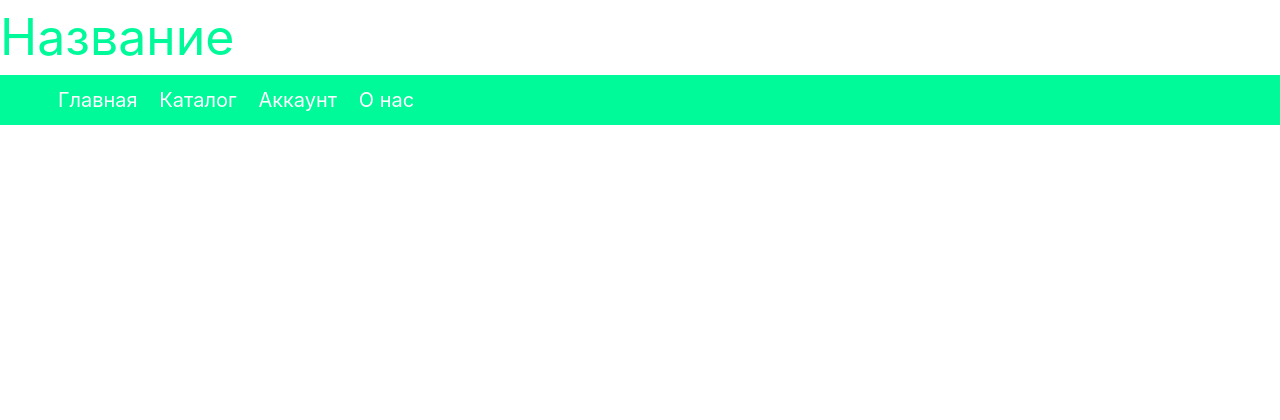
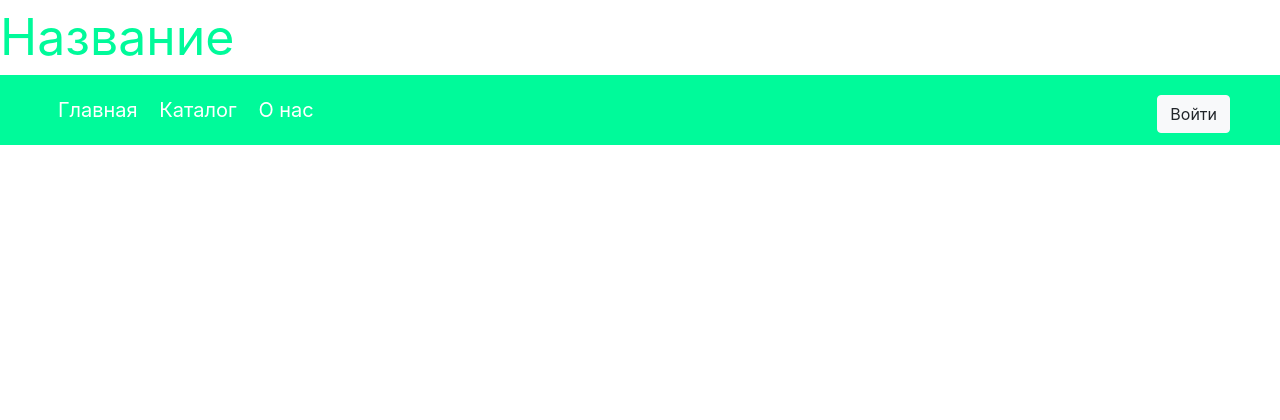
Before and after one commit to MaxGolubev19/Secondhand-Svetlana-, a Flask app: page /about in a window 1280 px wide. Shown: the top 420 px of the page. Run offline with Flask 2, Linux system fonts and the light colour scheme; some libraries are stand-ins or nearby versions.

Commit message:
Add files via upload

```diff
--- a/static/style.css
+++ b/static/style.css
@@ -6,7 +6,7 @@
 
 .main-menu {
 	background-color: #00FA9A;
-	padding: 10px 50px;
+	padding: 20px 50px;
 	font-size: 20px;
 }
 
--- a/templates/base.html
+++ b/templates/base.html
@@ -16,8 +16,12 @@
 			<div class="main-menu">
 				<a class="p-2 text-white" href="/">Главная</a>
 				<a class="p-2 text-white" href="/catalog">Каталог</a>
-				<a class="p-2 text-white" href="/account">Аккаунт</a>
 				<a class="p-2 text-white" href="/about">О нас</a>
+				{% if True %}
+					<a class="btn btn-light" href="/account" style="float: right">Войти</a>
+				{% else %}
+					<a class="btn btn-light" href="/account" style="float: right">Аккаунт</a>
+				{% endif %}
 			</div>
   		</header>
 		<main role="main" class="container page">
```
